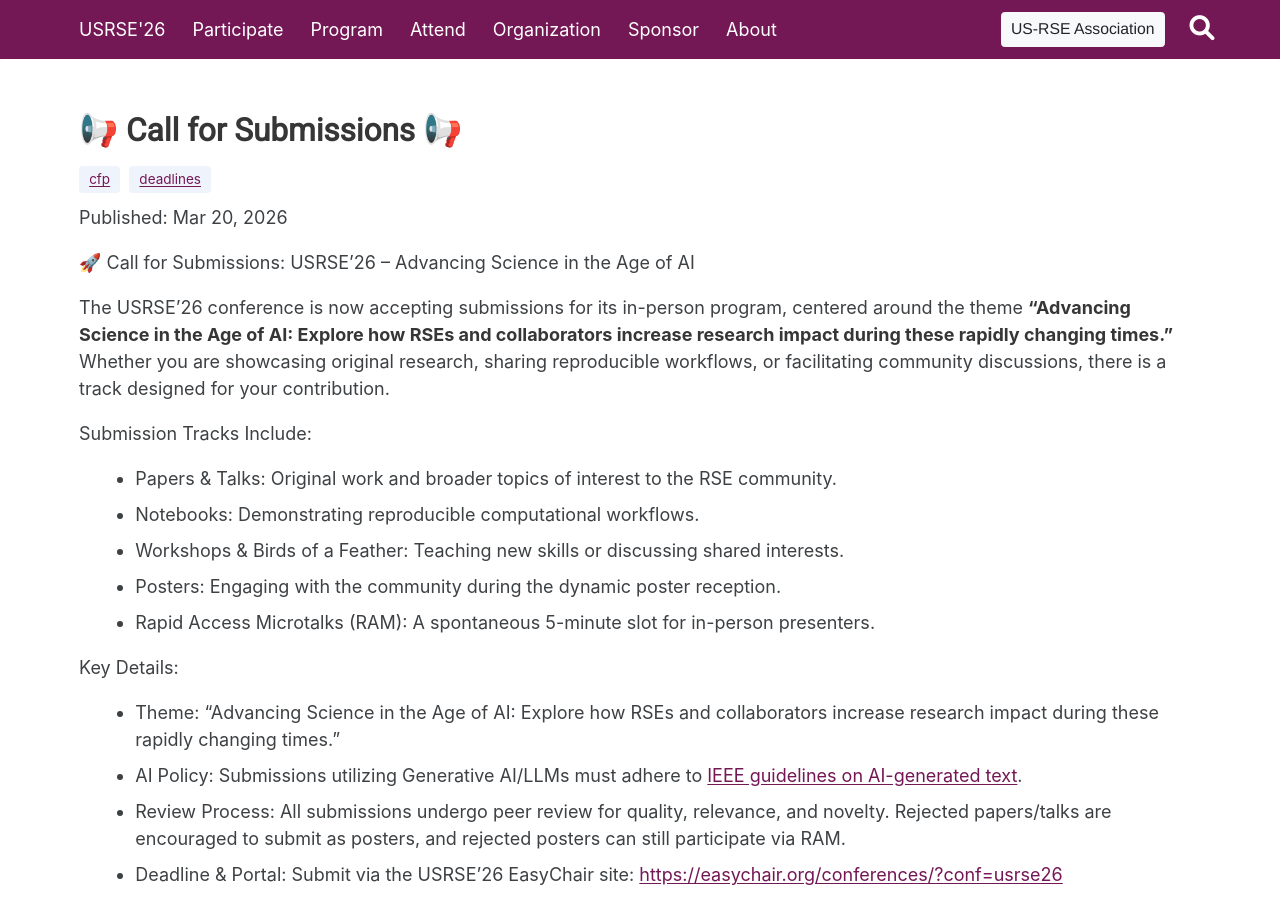
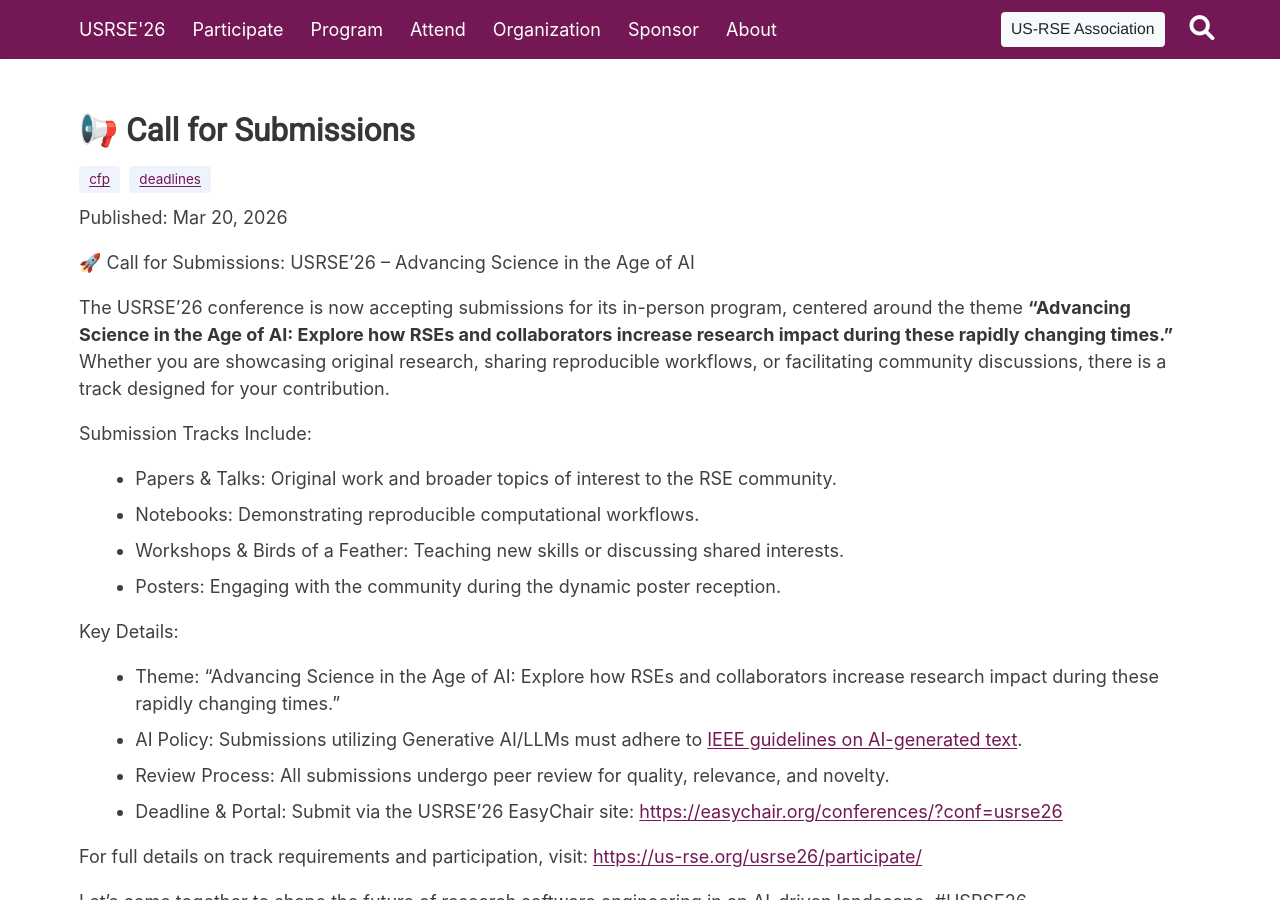
Before and after one commit to USRSE/usrse26, a Jekyll site: the page built from _posts/2026-03-20-usrse26.md, in a window 1280 px wide and 900 px high. Built offline with Jekyll 4.4.1, drawn with Linux system fonts in a browser that asks for light colours; a style sheet for code colours, icons or effects is not loaded.

Commit message:
Fixes some URLs
- Fixes some URLs to be more consistent and fix the previews
- Removes the `&nbsp`s, as this still didn't work exactly as we'd like
- Removes discussion of RAM from the post, as it's in the participate page

```diff
--- a/_posts/2026-03-20-usrse26.md
+++ b/_posts/2026-03-20-usrse26.md
@@ -18,17 +18,16 @@
 - Notebooks: Demonstrating reproducible computational workflows.
 - Workshops & Birds of a Feather: Teaching new skills or discussing shared interests.
 - Posters: Engaging with the community during the dynamic poster reception.
-- Rapid Access Microtalks (RAM): A spontaneous 5-minute slot for in-person presenters.
 
 Key Details:
 
 - Theme: "{{ site.conf_theme_full }}."
 - AI Policy: Submissions utilizing Generative AI/LLMs must adhere to [IEEE guidelines on AI-generated text](https://journals.ieeeauthorcenter.ieee.org/become-an-ieee-journal-author/publishing-ethics/guidelines-and-policies/submission-and-peer-review-policies/#ai-generated-content).
 - Review Process: All submissions undergo peer review for quality, relevance, and novelty.
-  Rejected papers/talks are encouraged to submit as posters, and rejected posters can still participate via RAM.
 - Deadline & Portal: Submit via the USRSE'26 EasyChair site: <https://easychair.org/conferences/?conf=usrse26>
 
-For full details on track requirements and participation, visit: <https://us-rse.org/usrse26/participate/>
+For full details on track requirements and participation, visit:
+[https://us-rse.org/usrse26/participate/]({{ site.baseurl }}/participate/)
 
 Let's come together to shape the future of research software engineering in an AI-driven landscape.
 #USRSE26 #ResearchSoftwareEngineering #OpenScience #RSE #RSEng
--- a/index.html
+++ b/index.html
@@ -29,18 +29,18 @@
 
   </center>
   <div class="alert alert-light mt-4" role="alert">
-    <h3>📢&nbspCall for Proposals Now Open!&nbsp📢</h3>
+    <h3>📢 Call for Proposals Now Open!</h3>
 
     <p>
       We are now accepting proposals for talks, panels, workshops, and posters for US-RSE'26!
       <br>
       Check out the
-      <a href="{{ site.baseurl }}/participate" class="alert-link">Participate</a>
+      <a href="{{ site.baseurl }}/participate/" class="alert-link">Participate</a>
       page for more information about how to submit your proposal and the
       different types of sessions we are looking for.
     </p>
 
-    <h3>🤝&nbspCall for Reviewers&nbsp🤝</h3>
+    <h3>🤝 Call for Reviewers</h3>
 
     <p>
       The integrity of this process relies on the community.
```
Also changed, not shown: other parts of _posts/2026-03-20-usrse26.md (+1 -1 lines).
